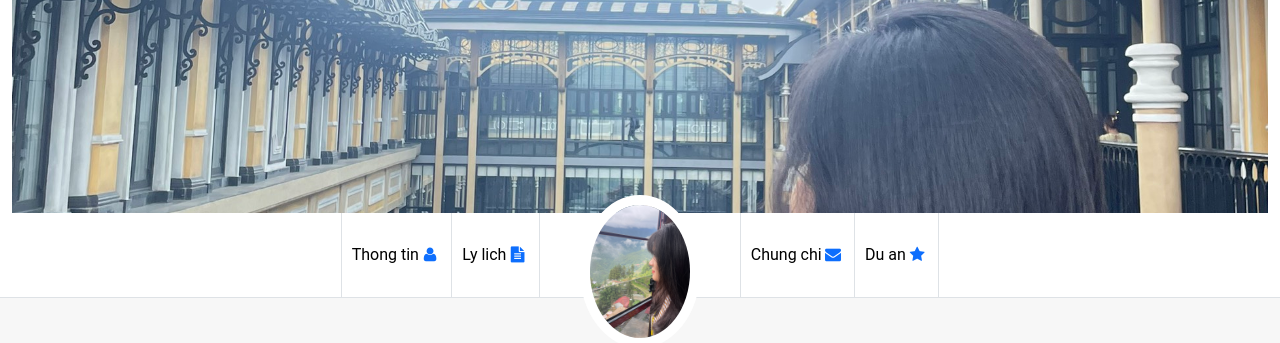
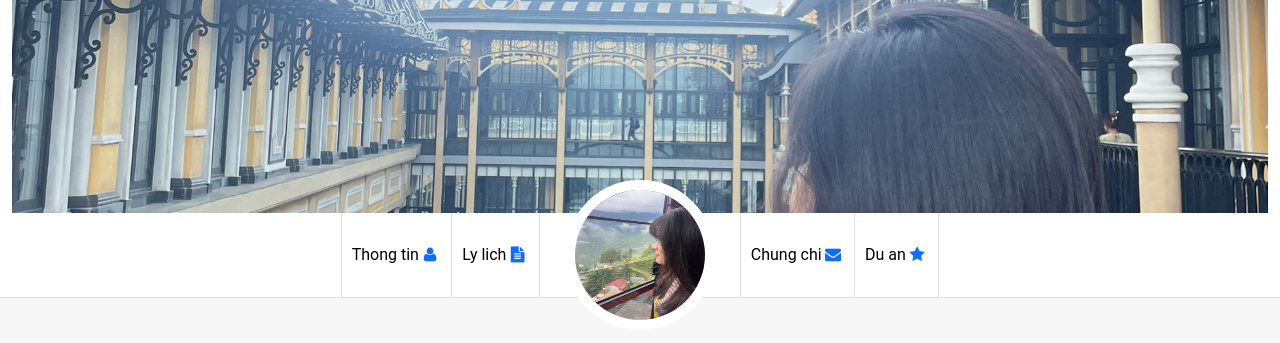
Before and after one commit to giangnguyen2410/Assignment_3, a plain HTML site: page index.html in a window 1280 px wide. Shown: the part 283-626 px from the top of the page. Drawn offline with nearby package versions, Linux system fonts and the light colour scheme.

Commit message:
fix avatar image

```diff
--- a/css/laptop.css
+++ b/css/laptop.css
@@ -31,8 +31,8 @@ img{
   width: 200px;
 }
 .avatar{
-  width: 120px;
-  height: 120px;
+  width: 150px;
+  height: 150px;
   position: absolute;
   top: 50%;
   left: 50%;
@@ -40,6 +40,8 @@ img{
 }
 
 .avatar img{
+  width: 150px;
+  height: 150px;
   border: 10px solid white;
 }
 
```
